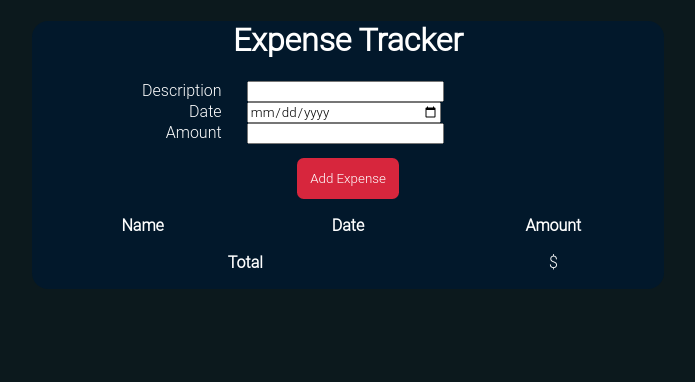
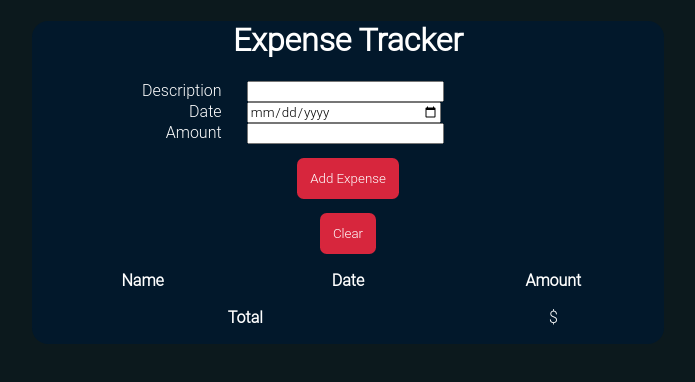
Before and after one commit to johnvinh/Expense-Tracker, a React (Create React App) app: page / in a window 1280 px wide. Shown: the top 382 px of the page, without its empty margins (292-987 px from the left). Built offline with nearby package versions, Linux system fonts and the light colour scheme.

Commit message:
added a clear button

```diff
--- a/src/App.tsx
+++ b/src/App.tsx
@@ -1,6 +1,7 @@
 import Header from './Header';
 import AddExpense from './AddExpense';
 import Expenses from './Expenses';
+import ClearExpenses from './ClearExpenses';
 import {useState, useEffect} from 'react';
 
 function App()
@@ -23,6 +24,7 @@ function App()
                 <>
                         <Header/>
                         <AddExpense expenses={expenses} setExpenses={setExpenses} />
+                        <ClearExpenses expenses={expenses} setExpenses={setExpenses} />
                         <Expenses expenses={expenses} />
                 </>
         );
--- /dev/null
+++ b/src/ClearExpenses.tsx
@@ -0,0 +1,16 @@
+import Expense from './Expense';
+
+interface Props
+{
+        expenses: Expense[];
+        setExpenses: Function;
+}
+
+function ClearExpenses(props: Props)
+{
+        return (
+            <input type="button" value="Clear" onClick={() => props.setExpenses([])}/>
+        );
+}
+
+export default ClearExpenses;
```
